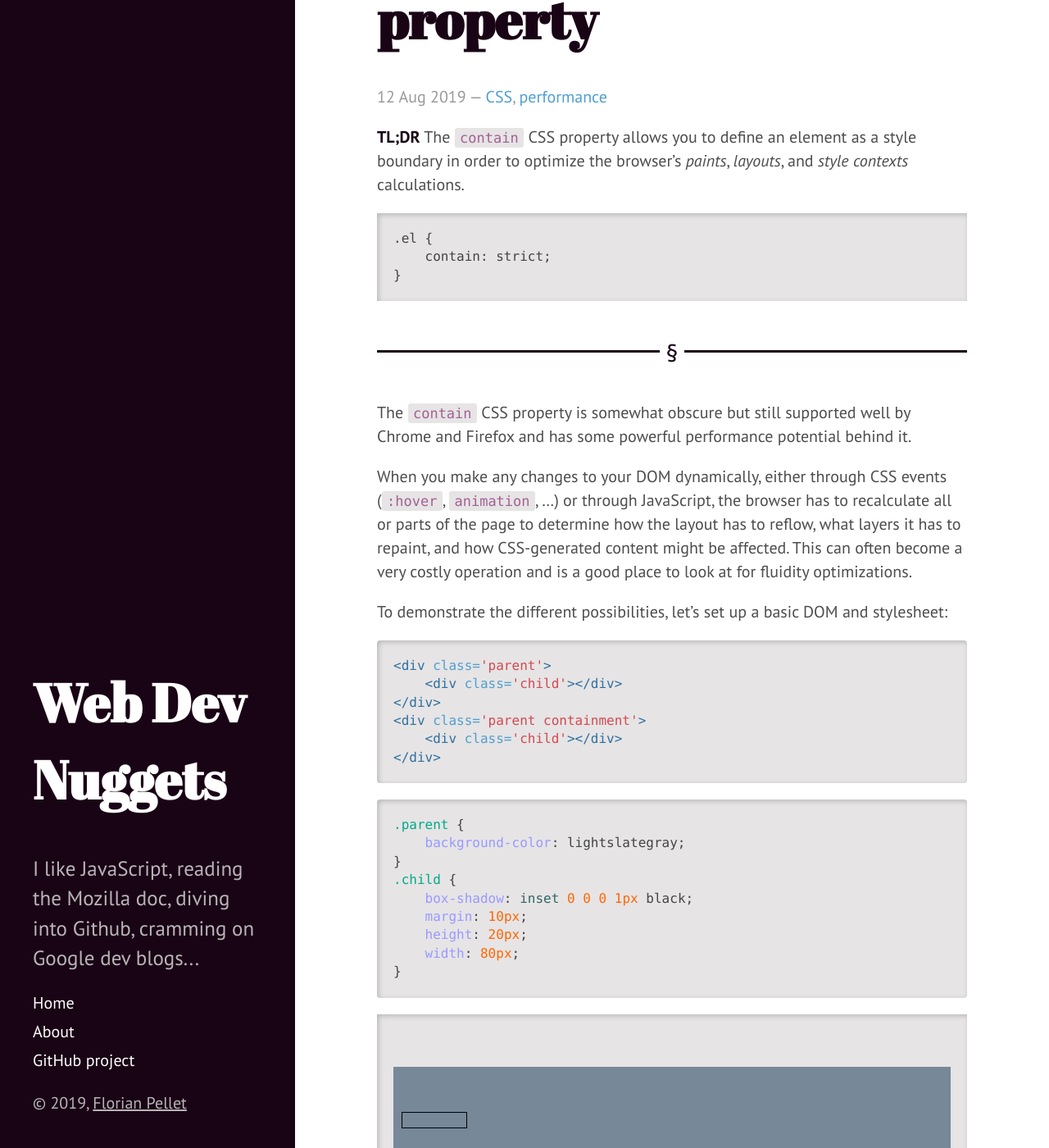
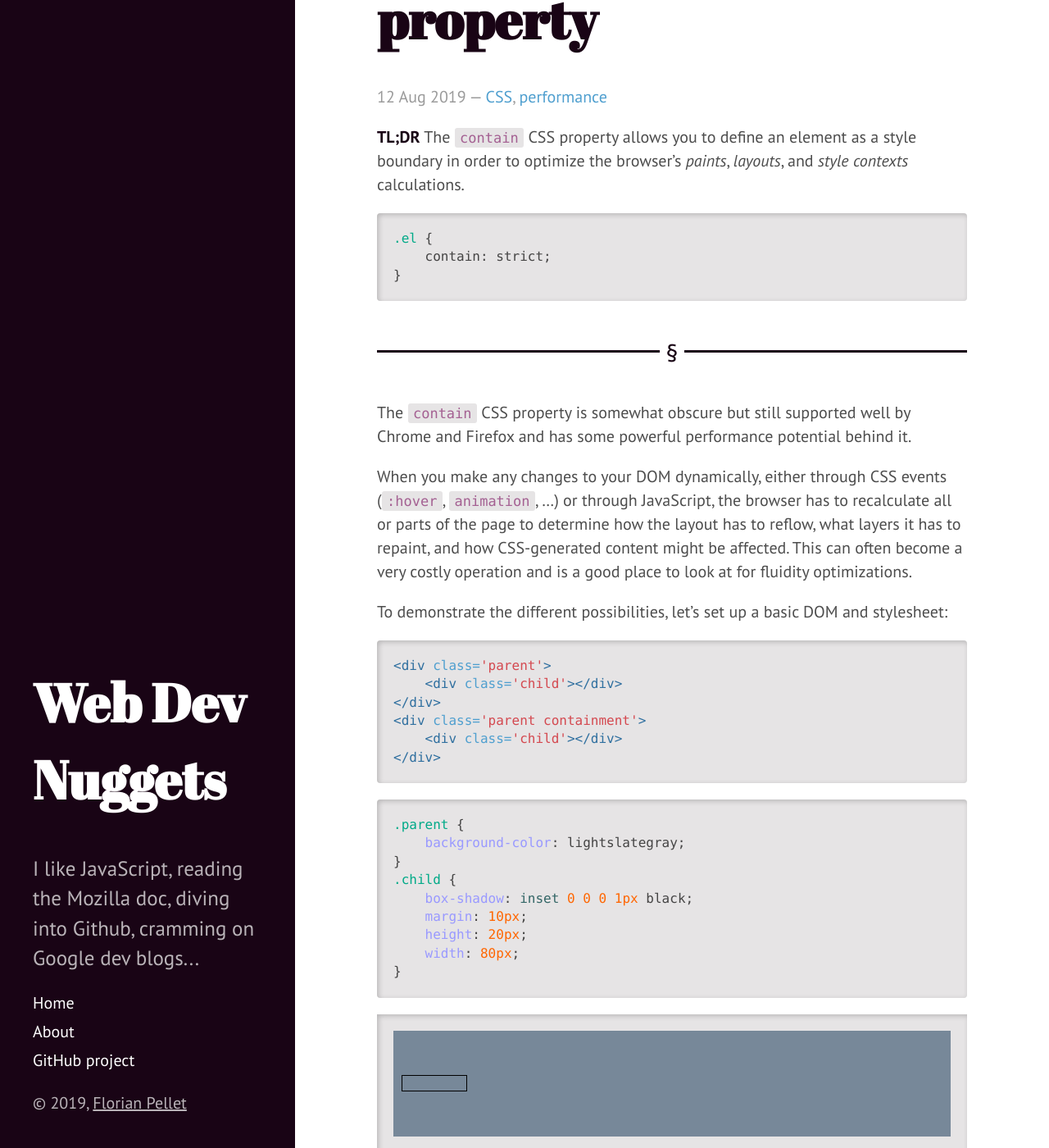
Before and after one commit to Sheraff/TIL, a Jekyll site: the page built from _posts/2019-08-12-CSS-contain-property.md, in a window 1280 px wide and 1400 px high, scrolled down 198 px. Shown: the whole window at 82% size. Built offline with Jekyll 4.4.1, drawn with Linux system fonts in a browser that asks for light colours; part of the change alters nothing that is shown.

Commit message:
Update 2019-08-12-CSS-contain-property.md

````diff
--- a/_posts/2019-08-12-CSS-contain-property.md
+++ b/_posts/2019-08-12-CSS-contain-property.md
@@ -5,7 +5,7 @@ tags:   ['CSS', 'performance']
 ---
 
 **TL;DR** The `contain` CSS property allows you to define an element as a style boundary in order to optimize the browser's *paints*, *layouts*, and *style contexts* calculations.
-``` CSS
+```css
 .el {
     contain: strict;
 }
@@ -49,6 +49,16 @@ To demonstrate the different possibilities, let's set up a basic DOM and stylesh
             height: 20px;
             width: 80px;
             transition: all 1s;
+        }
+        pre.demo {
+            display: flex;
+            flex-direction: column;
+            align-items: left;
+            /* justify-items: baseline; */
+        }
+
+        .parent:first-of-type {
+            margin-bottom: 1rem;
         }
     </style>
     <div class='parent'>
````
